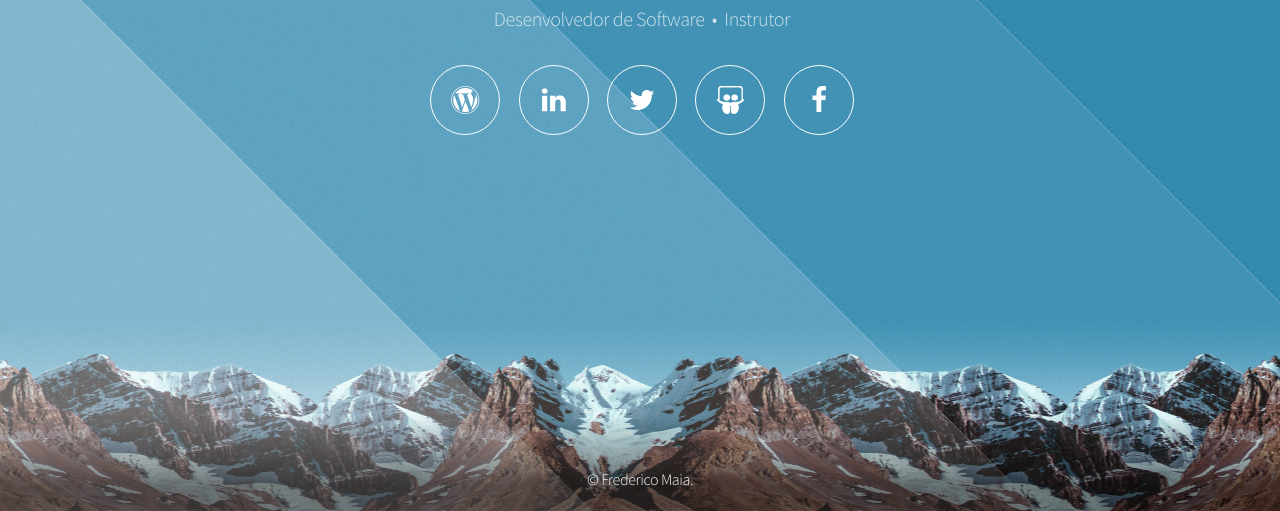
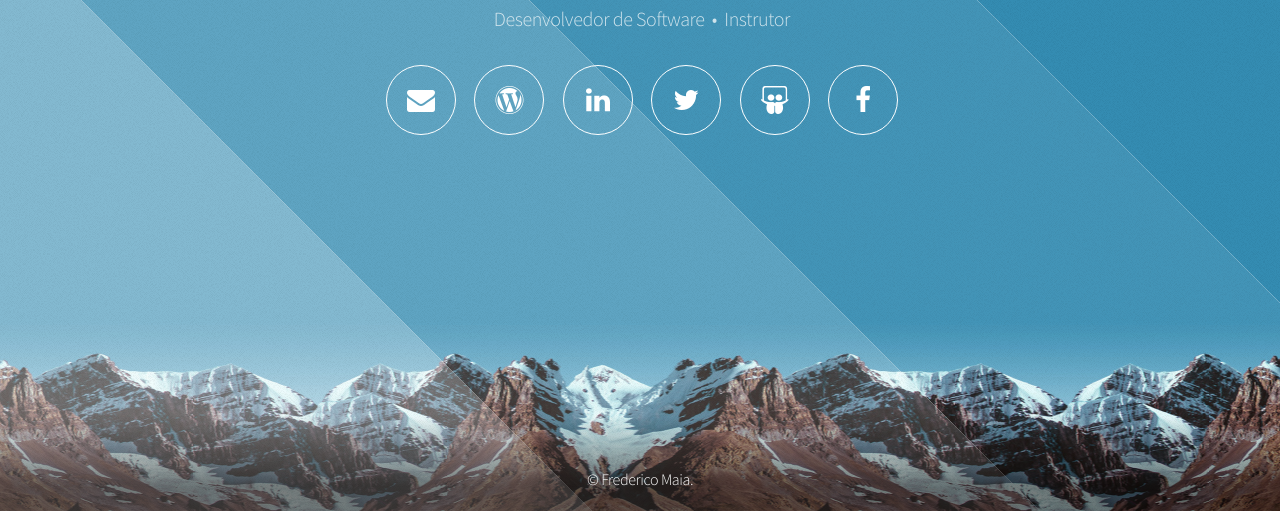
Before and after one commit to fredmaiaarantes/fredmaiaarantes.github.io, a plain HTML site: page index.html in a window 1280 px wide. Shown: the part 289-800 px from the top of the page. Drawn offline with nearby package versions, Linux system fonts and the light colour scheme.

Commit message:
- Adicionando link de email.

```diff
--- a/index.html
+++ b/index.html
@@ -30,6 +30,10 @@
             <nav>
                 <ul>
                     <li>
+                        <a href="mailto:fredericomaia10@gmail.com" class="icon fa-envelope" title="Email">
+                            <span class="label">Email</span></a>
+                    </li>
+                    <li>
                         <a href="https://fredmaiaarantes.wordpress.com" class="icon fa-wordpress" target="_blank" title="Blog">
                             <span class="label">Blog</span></a>
                     </li>
```
